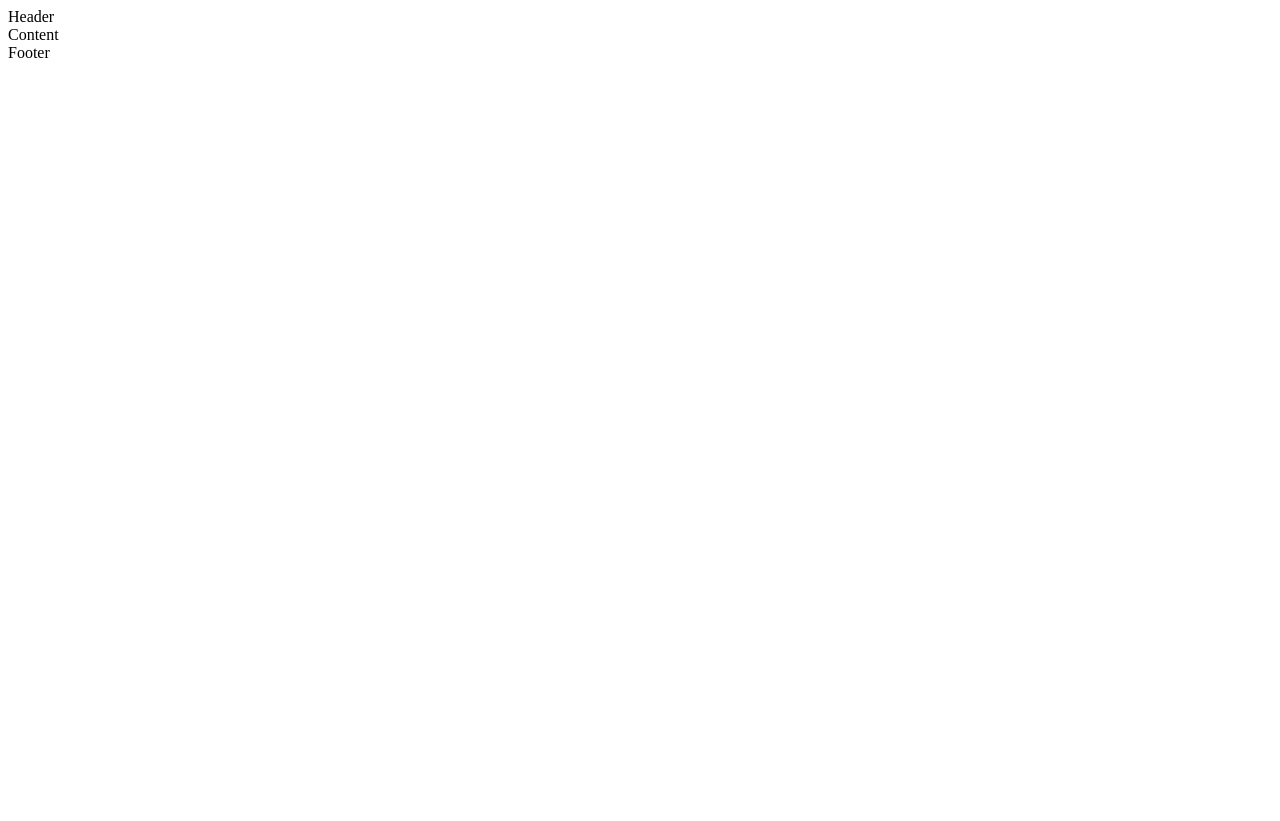
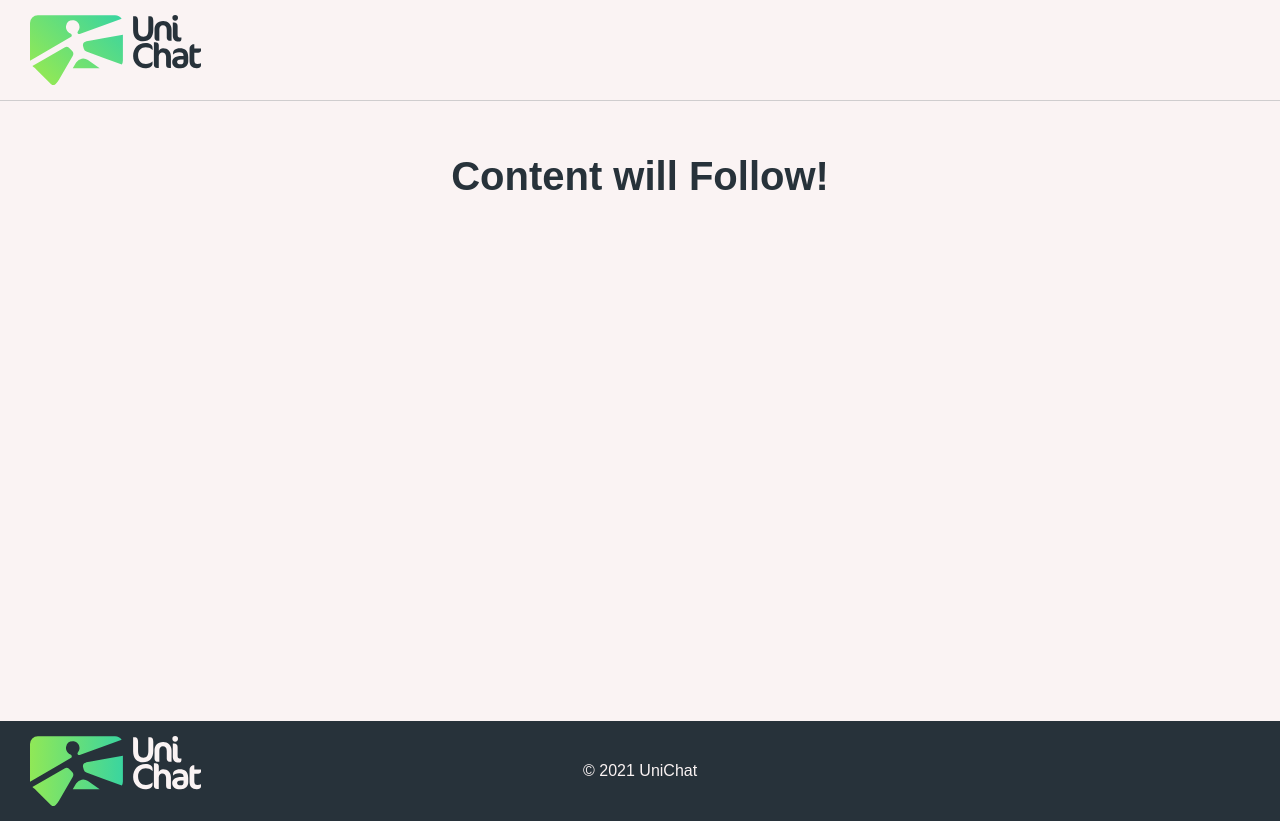
Before and after one commit to fabian-gubler/chatapp, an Angular app in the folder app/: page / in a window 1280 px wide. Before the commit the page ends 800 px from the top, so only its background shows below. Built offline with nearby package versions, Linux system fonts and the light colour scheme.

Commit message:
Stories 1 & 2 complete

```diff
--- a/app/src/app/content/content.component.css
+++ b/app/src/app/content/content.component.css
@@ -0,0 +1,9 @@
+.content{
+    height: calc(100vh - 200px);
+    margin-top: 20px;
+}
+.PLACEHOLDER{
+    width: 100%;
+    display: flex;
+    justify-content: center;
+}
--- a/app/src/app/content/content.component.html
+++ b/app/src/app/content/content.component.html
@@ -1,2 +1,3 @@
-<div>Content
-</div>
+<section class="content">
+    <div class="PLACEHOLDER"><h1>Content will Follow!</h1></div>
+</section>
--- a/app/src/app/footer/footer.component.css
+++ b/app/src/app/footer/footer.component.css
@@ -0,0 +1,24 @@
+.footer {
+    width: 100%;
+    height: 100px;
+    background-color: var(--light-text-color);
+    display: flex;
+    align-items: center;
+}
+
+.copyright{
+    width: 100%;
+    display: flex;
+    justify-content: center;
+    border-color: var(--light-error-color);
+    border: 2px;
+    margin-left: -201px;
+}
+.logo_dark{
+    height: 70%;
+    margin-left: 30px;
+
+}
+p{
+    color: var(--light-bg-color);
+}
--- a/app/src/app/footer/footer.component.html
+++ b/app/src/app/footer/footer.component.html
@@ -1,2 +1,4 @@
-<div>Footer
+<div class="footer">
+    <img class="logo_dark" src="..\assets\img\svg\logo_dark.svg" alt="logo_dark">
+    <div class="copyright"><p>© 2021 UniChat</p></div>
 </div>
--- a/app/src/app/header/header.component.css
+++ b/app/src/app/header/header.component.css
@@ -0,0 +1,13 @@
+.header {
+    width: 100%;
+    height: 100px;
+    display: flex;
+    align-items: center;
+    border-color: var(--light-text-color);
+    border-bottom: 1px solid var(--light-divider-color);
+}
+.logo_light{
+    height: 70%;
+    margin-left: 30px;
+
+}
--- a/app/src/app/header/header.component.html
+++ b/app/src/app/header/header.component.html
@@ -1,2 +1,3 @@
-<div>Header
+<div class="header">
+    <img class="logo_light" src="..\assets\img\svg\logo_light.svg" alt="logo_light">
 </div>
--- a/app/src/styles.css
+++ b/app/src/styles.css
@@ -1 +1,26 @@
 /* You can add global styles to this file, and also import other style files */
+body {
+    margin: 0;
+    background: var(--light-bg-color);
+}
+
+/*Color Variables*/
+:root {
+    --light-bg-color: #FAF3F3;
+    --light-text-color: #27323A;
+    --light-divider-color: rgba(39, 50, 58, 0.2);
+    --light-gradient-color1: #90E857;
+    --light-gradient-color2: #3AD59F;
+    --light-error-color: #FF7878;
+}
+
+p {
+    color: var(--light-text-color);
+    font-family: Arial, Helvetica, sans-serif;
+}
+
+h1{
+    color: var(--light-text-color);
+    font-family: Arial, Helvetica, sans-serif;
+    font-size: 30pt;
+}
```
Also changed, not shown: app/src/assets/img/svg/logo_dark.svg (added), app/src/assets/img/svg/logo_light.svg (added).
